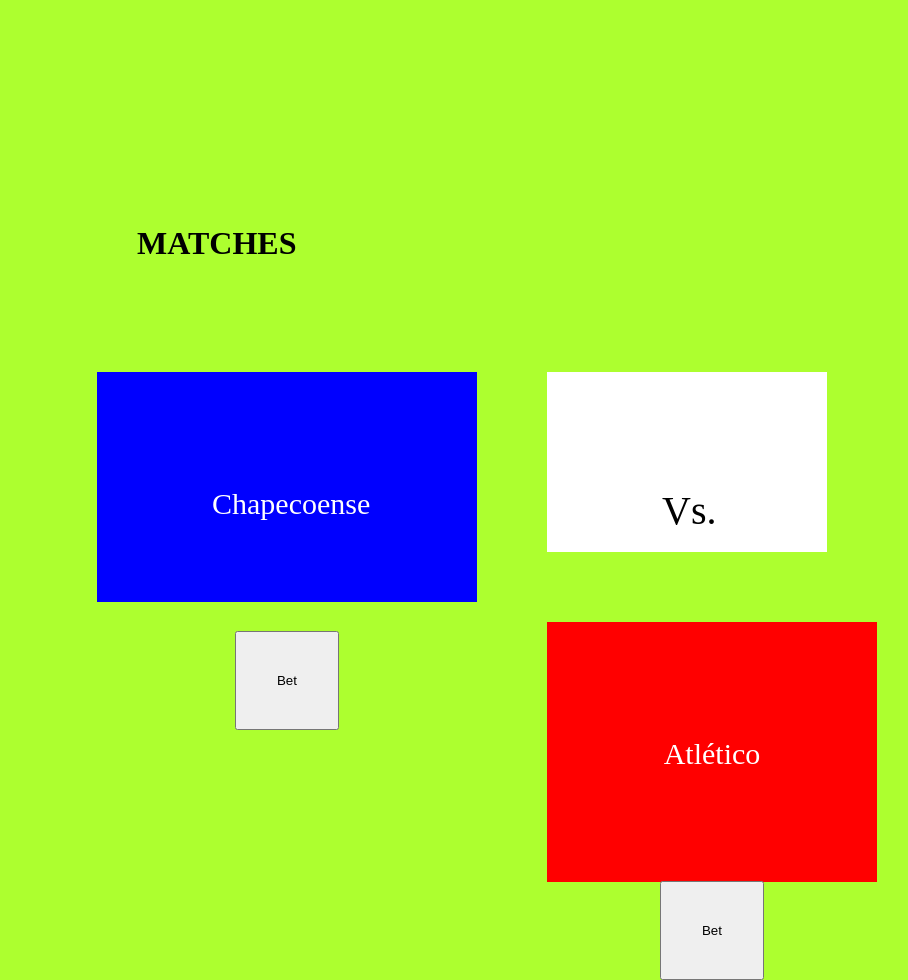
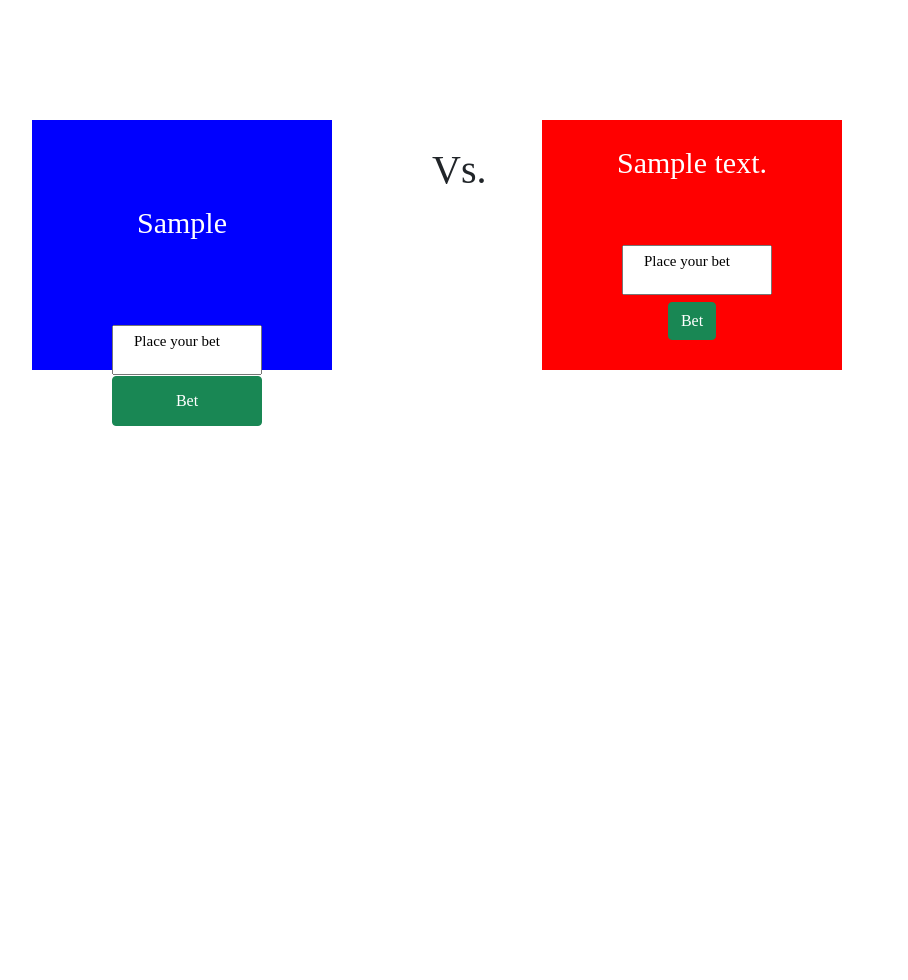
Before and after one commit to MatiasMaravi/UtecBet, a Flask app: page /matches in a window 1280 px wide. Shown: the whole page, without its empty margins (88-996 px from the left). After the commit the page ends 426 px from the top, so only its background shows below. Run offline with Flask 2, Linux system fonts and the light colour scheme; tables that the repository leaves empty hold one stand-in row (values such as "Sample post"); some libraries are stand-ins or nearby versions.

Commit message:
Funciona el ajax para los equipos locales

```diff
--- a/app.py
+++ b/app.py
@@ -1,7 +1,11 @@
-
+import json
+import sys
 from logging import exception
+from tkinter import EXCEPTION
+from unittest import result
+from urllib import request, response
 from django.shortcuts import render
-from flask import Flask, render_template, redirect, url_for, abort
+from flask import Flask, render_template, redirect, url_for, abort, jsonify, request
 from flask_migrate import Migrate
 from flask_bootstrap import Bootstrap
 from flask_wtf import FlaskForm
@@ -140,7 +144,7 @@
     code = db.Column(db.Integer, primary_key=True)
     visit = db.Column(db.String(),nullable = False)
     local = db.Column(db.String(),nullable = False)
-    winner = db.Column(db.String(), default = "Unknown")
+    winner = db.Column(db.String(), server_default = "Unknown")
     date = db.Column(db.String(),nullable = False)
     time_created = db.Column(db.DateTime(timezone=True), server_default=func.now())
     bets = db.relationship('Bet',backref='bets_',lazy=True)
@@ -209,6 +213,7 @@
         try:
             db.session.add(self)
             db.session.commit()
+            return self.format()
         except:
             db.session.rollback()
         finally:
@@ -303,6 +308,48 @@
 def get_matches():
     return render_template("matches.html",matches = Match.query.order_by('code').all())
 
+@app.route('/create_bet',methods = ['POST'] )
+def create_bet():
+    status = 500
+    try:
+        args = request.get_json()
+        id_ = args.get('id',None)
+        quota = args.get('quota',None)
+        bet_amount = args.get('bet_amount',None)
+        result = args.get('result',None)
+        id_user = args.get('id_user',None)
+        match_code = args.get('match_code',None)
+        Apuesta = Bet.query.filter_by(id=id_).one_or_none()
+
+        if Apuesta != None:
+            status = 409
+            abort(status)
+
+        if  quota == None or bet_amount == None or result == None or id_user == None or match_code == None:
+            status = 400
+            abort(status)
+
+        Apuesta = Bet(id=id_,quota=quota,bet_amount=bet_amount,result=result,id_user=id_user,match_code=match_code)
+
+        Apuesta = Apuesta.insert()
+        response = {
+            'success': True,
+            'persona': Apuesta,
+            'total_apuestas': len(Bet.query.all())
+        }
+        return jsonify(response)
+
+    except Exception as e:
+        print(e)
+        abort(status)
+
+@app.route('/bets/<bet_id>', methods=['DELETE'])
+def delete_bet(bet_id):
+    response = {}
+    Apuesta = Bet.query.get(bet_id)
+    Apuesta.delete()
+    response['success'] = True
+    return jsonify(response)
 
 @app.errorhandler(404)
 def not_found(error):
@@ -312,7 +359,5 @@
 def not_found(error):
     return render_template('error_409.html')
 
-
-
 if __name__ == '__main__':
     app.run(debug=True)
--- /dev/null
+++ b/static/css/cajas.css
@@ -0,0 +1,56 @@
+*{
+    margin: 40px;
+    padding: 20px;
+}
+
+
+.Equipo1{
+    background-color:blue;
+    width:300px;
+    height:250px;
+    float: left;
+    font-size: 30px;
+    font-family: 'Times New Roman', Times, serif;
+    text-align: center;
+    color: white;
+
+
+}
+
+input::placeholder {
+    color: rgb(0, 0, 0);
+    font-size: 0.5em;
+    font-style: 'Times New Roman';
+    float: left;
+  }
+.Rival{
+    background-color:rgb(255, 255, 255);
+    width: 50px;
+    height:50px;
+    float: left;
+    font-size: 40px;
+    font-family: 'Times New Roman', Times, serif;
+    margin: 100 auto;
+    text-align: center;
+
+}
+input[type="number"] {
+    width: 150px;
+    height: 50px;
+    float: left;
+}
+input[type="submit"] {
+    width: 150px;
+    height: 50px;
+
+}
+.Equipo2{
+    background-color:red;
+    width:300px;
+    height:250px;
+    float: left;
+    font-size: 30px;
+    font-family: 'Times New Roman', Times, serif;
+    text-align: center;
+    color: white;
+}
--- a/templates/dashboard.html
+++ b/templates/dashboard.html
@@ -6,7 +6,7 @@
 
 {% block styles %}
 {{super()}}
-<link rel="stylesheet" href="{{url_for('.static', filename='dashboard.css')}}">
+<link rel="stylesheet" href="{{url_for('.static', filename='css/dashboard.css')}}">
 {% endblock %}
 
 {% block content %}
--- a/templates/index.html
+++ b/templates/index.html
@@ -6,7 +6,7 @@
 
 {% block styles %}
 {{super()}}
-<link rel="stylesheet" href="{{url_for('.static', filename='starter-template.css')}}">
+<link rel="stylesheet" href="{{url_for('.static', filename='css/starter-template.css')}}">
 {% endblock %}
 
 {% block content %}
--- a/templates/login.html
+++ b/templates/login.html
@@ -7,7 +7,7 @@
 
 {% block styles %}
 {{super()}}
-<link rel="stylesheet" href="{{url_for('.static', filename='signin.css')}}">
+<link rel="stylesheet" href="{{url_for('.static', filename='css/signin.css')}}">
 {% endblock %}
 
 {% block content %}
--- a/templates/matches.html
+++ b/templates/matches.html
@@ -1,72 +1,66 @@
+<!DOCTYPE HTML>
+
 <html>
-
     <head>
-        <style>
-            *{
-    margin: 35px;
-    padding: 40px;
-}
-
-body{
-     background-color:greenyellow;
-}
-
-.Equipo1{
-    background-color:blue;
-    width:300px;
-    height:150px;
-    float: left;
-    font-size: 30px;
-    font-family: 'Times New Roman', Times, serif;
-    text-align: center;
-    color: white
-}
-
-.Ribal{
-    background-color:white;
-    width: 200px;
-    height:100px;
-    float: left;
-    font-size: 40px;
-    font-family: 'Times New Roman', Times, serif;
-
-}
-
-.Equipo3{
-    background-color:red;
-    width:250px;
-    color: white;
-    height:180px;
-    float: left;
-    font-size: 30px;
-    font-family: 'Times New Roman', Times, serif;
-    text-align: center;
-
-}
-
-.imagen{
-    padding: 12px 12px ;
-
-
-}
-
-    </style>
         <title>Matches Today</title>
+        <link rel="stylesheet" type="text/css" href="/static/css/cajas.css" media="screen" />
+        <link href="https://cdn.jsdelivr.net/npm/bootstrap@5.1.3/dist/css/bootstrap.min.css" rel="stylesheet" integrity="sha384-1BmE4kWBq78iYhFldvKuhfTAU6auU8tT94WrHftjDbrCEXSU1oBoqyl2QvZ6jIW3" crossorigin="anonymous" />
 
     </head>
     <body>
-        <h1> MATCHES </h1>
-        <div class = "Equipo1">
-            <p>Chapecoense</p>
-            <button type="button" class="btn btn-success">Bet</button>
-        </div>
-        <div class = "Ribal">
-            <p>Vs.</p>
-        </div>
+        {% for match in matches %}
+            <div class = "Equipo1">
+                <div class="example">{{match.local}}</div>
 
-        <div class = "Equipo3">
-            <p>Atlético</p>
-            <button type="button" class="btn btn-success">Bet</button>
-        </div>
-      </body>
+                <form id="Bet-create-local">
+                    <input
+                        type="number"
+                        name="bet"
+                        id="bet-local"
+                        placeholder="Place your bet"
+                    >
+                    <input type="submit"class="btn btn-success" value="Bet"></input>
+                </form>
+            </div>
+            <div class = "Rival">
+                <meta>Vs.</meta>
+            </div>
+            <div class = "Equipo2">
+                <meta> {{match.visit}} </meta>
+                <form id="Bet-create-visit">
+                    <input
+                        type="number"
+                        name="bet"
+                        id="bet-visit"
+                        placeholder="Place your bet"
+                    >
+                    <button type="submit" class="btn btn-success">Bet</button>
+                </form>
+            </div>
+        {% endfor %}
+    </body>
+    <script>
+            document.getElementById('Bet-create-local').onsubmit = function(event) {
+                event.preventDefault();
+                const monto = document.getElementById('bet-local').value;
+                const collection = document.getElementsByClassName("example");
+                const equipo = collection[0].innerHTML;
+
+                //const equipo = match.local;
+                fetch('/create_bet', {
+                    method: 'POST',
+                    body: JSON.stringify({
+                        'quota':1.5,
+                        'bet_amount': monto,
+                        'result':equipo,
+                        'id_user':1,
+                        'match_code':1
+                    }),
+                    headers: {
+                        'Content-Type': 'application/json'
+                    }
+                })
+            }
+    </script>
+
 </html>
--- a/templates/signup.html
+++ b/templates/signup.html
@@ -7,7 +7,7 @@
 
 {% block styles %}
 {{super()}}
-<link rel="stylesheet" href="{{url_for('.static', filename='signin.css')}}">
+<link rel="stylesheet" href="{{url_for('.static', filename='css/signin.css')}}">
 {% endblock %}
 
 {% block content %}
--- a/templates/user_create.html
+++ b/templates/user_create.html
@@ -2,7 +2,7 @@
 <html>
     <head>
         <title>UTECBET</title>
-        <link rel="stylesheet" href="/static/signin.css">
+        <link rel="stylesheet" href="/static/css/signin.css">
     </head>
     <body>
         <h1>USUARIO CREADO</h1>
```
Also changed, not shown: README.md, static/css/dashboard.css (renamed from static/dashboard.css), static/css/signin.css (renamed from static/signin.css), static/css/starter-template.css (renamed from static/starter-template.css), static/images/DBP-MODELOS.jpg (renamed from images/DBP-MODELOS.jpg).
